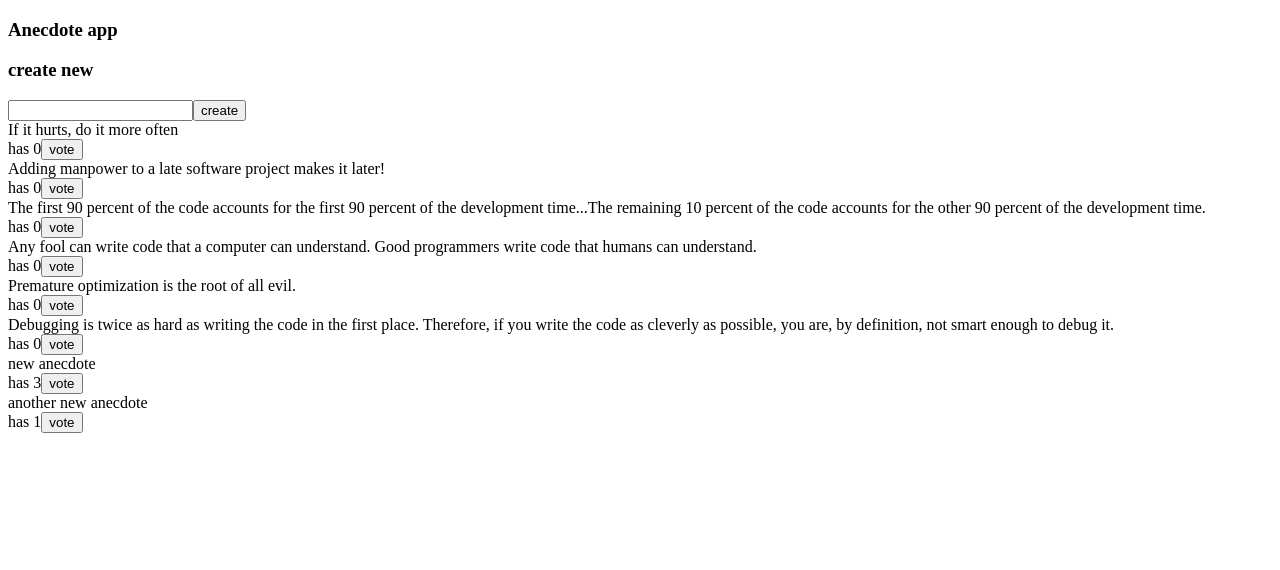
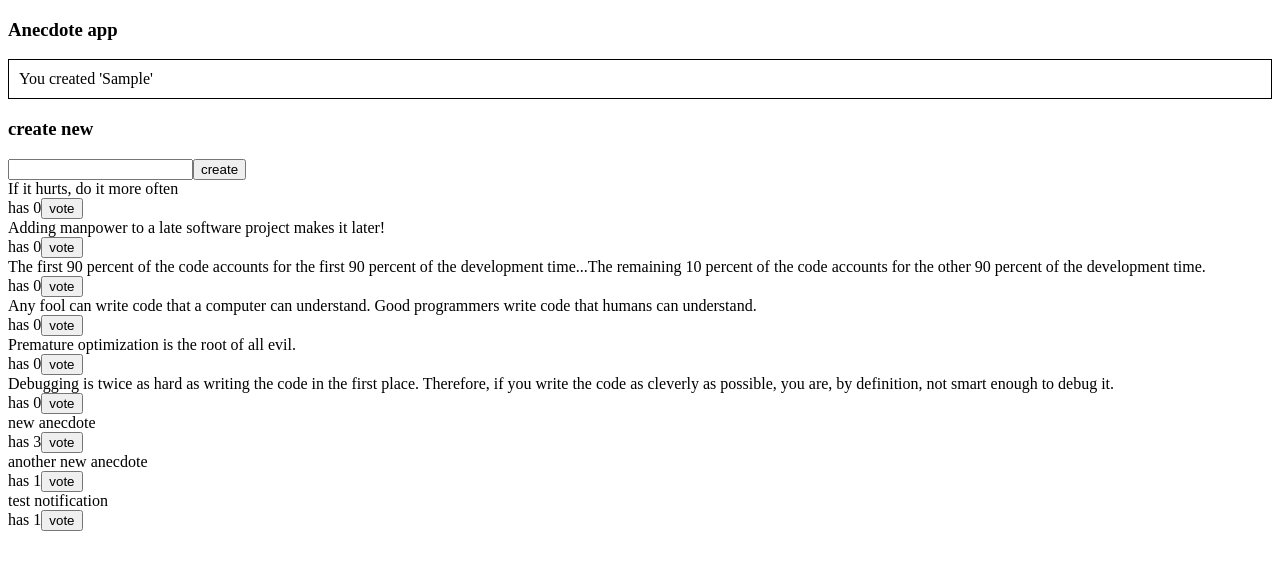
Before and after one commit to lidettt/fullstackopen-part6, a React (Vite) app in the folder query-anecdotes/: page / in a window 1280 px wide. Both pictures are taken after typing "Sample" into the empty fields and a click on the button "create". Shown: the top 570 px of the page. Built offline with nearby package versions, Linux system fonts and the light colour scheme; no server answers; data requests are answered from the project's data file.

Commit message:
Exercise 6.20.

```diff
--- a/query-anecdotes/db.json
+++ b/query-anecdotes/db.json
@@ -39,6 +39,11 @@
       "content": "another new anecdote",
       "votes": 1,
       "id": "ZlJ9pfW"
+    },
+    {
+      "content": "test notification",
+      "votes": 1,
+      "id": "kyUugK4"
     }
   ]
 }
--- a/query-anecdotes/src/App.jsx
+++ b/query-anecdotes/src/App.jsx
@@ -1,9 +1,11 @@
 import AnecdoteForm from "./components/AnecdoteForm";
 import Notification from "./components/Notification";
 import { useAnecdotes } from "./hooks/useAnecdotes";
+import { useNotification } from "./hooks/useNotification";
 
 const App = () => {
   const { anecdotes, isPending, isError, handleVote } = useAnecdotes();
+  const { setNotification } = useNotification();
 
   if (isPending) {
     return <div>loading data...</div>;
@@ -25,7 +27,17 @@ const App = () => {
           <div>{anecdote.content}</div>
           <div>
             has {anecdote.votes}
-            <button onClick={() => handleVote(anecdote)}>vote</button>
+            <button
+              onClick={() => {
+                handleVote(anecdote);
+                setNotification(`anecdote '${anecdote.content}' voted`);
+                setTimeout(() => {
+                  setNotification("");
+                }, 5000);
+              }}
+            >
+              vote
+            </button>
           </div>
         </div>
       ))}
--- /dev/null
+++ b/query-anecdotes/src/NotificationContext.jsx
@@ -0,0 +1,15 @@
+import { createContext, useState } from "react";
+
+const NotificationContext = createContext();
+
+export default NotificationContext;
+
+export const NotificationContextProvider = (props) => {
+  const [notification, setNotification] = useState("");
+
+  return (
+    <NotificationContext.Provider value={{ notification, setNotification }}>
+      {props.children}
+    </NotificationContext.Provider>
+  );
+};
--- a/query-anecdotes/src/components/AnecdoteForm.jsx
+++ b/query-anecdotes/src/components/AnecdoteForm.jsx
@@ -1,13 +1,19 @@
 import { useAnecdotes } from "../hooks/useAnecdotes";
+import { useNotification } from "../hooks/useNotification";
 
 const AnecdoteForm = () => {
   const { addAnecdote: addAnecdoteToServer } = useAnecdotes();
+  const { setNotification } = useNotification();
 
   const onCreate = (event) => {
     event.preventDefault();
     const content = event.target.anecdote.value;
     event.target.reset();
     addAnecdoteToServer(content);
+    setNotification(`You created '${content}'`);
+    setTimeout(() => {
+      setNotification("");
+    }, 5000);
   };
 
   return (
--- a/query-anecdotes/src/components/Notification.jsx
+++ b/query-anecdotes/src/components/Notification.jsx
@@ -1,18 +1,17 @@
+import { useNotification } from "../hooks/useNotification";
+
 const Notification = () => {
+  const { notification } = useNotification();
   const style = {
-    border: 'solid',
+    border: "solid",
     padding: 10,
     borderWidth: 1,
-    marginBottom: 5
-  }
+    marginBottom: 5,
+  };
 
-  if (true) return null
+  if (!notification) return null;
 
-  return (
-    <div style={style}>
+  return <div style={style}>{notification}</div>;
+};
 
-    </div>
-  )
-}
-
-export default Notification
+export default Notification;
--- /dev/null
+++ b/query-anecdotes/src/hooks/useNotification.js
@@ -0,0 +1,4 @@
+import { useContext } from "react";
+import NotificationContext from "../NotificationContext";
+
+export const useNotification = () => useContext(NotificationContext);
--- a/query-anecdotes/src/main.jsx
+++ b/query-anecdotes/src/main.jsx
@@ -2,11 +2,14 @@ import { createRoot } from "react-dom/client";
 import { QueryClient, QueryClientProvider } from "@tanstack/react-query";
 
 import App from "./App.jsx";
+import { NotificationContextProvider } from "./NotificationContext.jsx";
 
 const queryClient = new QueryClient();
 
 createRoot(document.getElementById("root")).render(
   <QueryClientProvider client={queryClient}>
-    <App />
+    <NotificationContextProvider>
+      <App />
+    </NotificationContextProvider>
   </QueryClientProvider>,
 );
```
